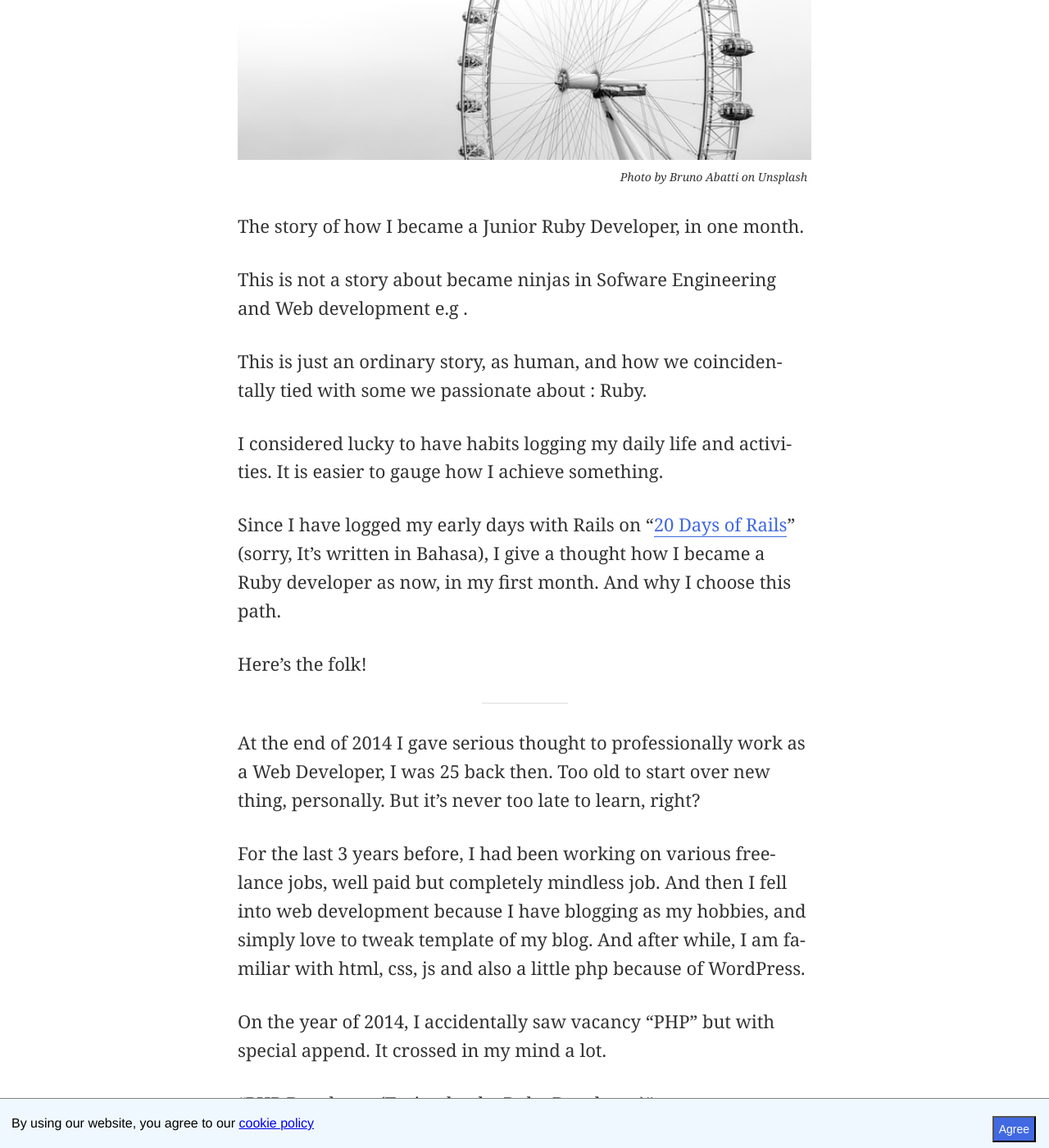
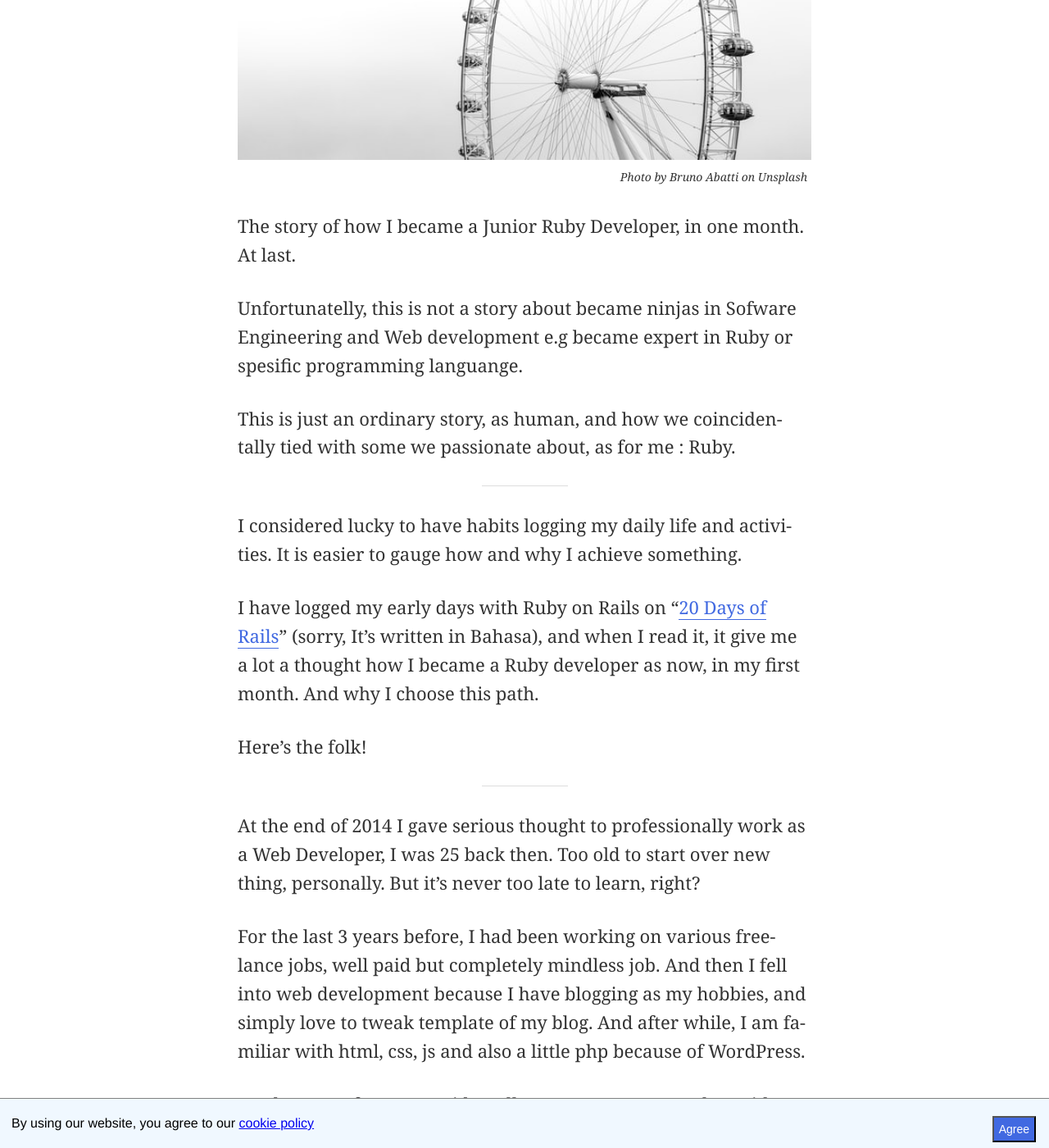
Before and after one commit to gizipp/gizipp.com, a Jekyll site: the page built from _posts/2020-06-11-junior-ruby-developer.md, in a window 1280 px wide and 1400 px high, scrolled down 516 px. Shown: the whole window at 82% size. Built offline with Jekyll 4.4.1, drawn with Linux system fonts in a browser that asks for light colours; some of the changed text lies outside the part shown.

Commit message:
Update 2020-06-11-junior-ruby-developer.md

```diff
--- a/_posts/2020-06-11-junior-ruby-developer.md
+++ b/_posts/2020-06-11-junior-ruby-developer.md
@@ -8,17 +8,20 @@
   - story
 image: 2
 last_modified_at: 2020-06-04T00:00:00+00:00
+last_modified_at: 2021-12-10
 ---
 
-The story of how I became a Junior Ruby Developer, in one month.
+The story of how I became a Junior Ruby Developer, in one month. At last.
 
-This is not a story about became ninjas in Sofware Engineering and Web development e.g .
+Unfortunatelly, this is not a story about became ninjas in Sofware Engineering and Web development e.g became expert in Ruby or spesific programming languange.
 
-This is just an ordinary story, as human, and how we coincidentally tied with some we passionate about : Ruby.
+This is just an ordinary story, as human, and how we coincidentally tied with some we passionate about, as for me : Ruby.
 
-I considered lucky to have habits logging my daily life and activities. It is easier to gauge how I achieve something.
+***
 
-Since I have logged my early days with Rails on "[20 Days of Rails](https://blog.gizipp.com/20-days-of-rails)" (sorry, It's written in Bahasa), I give a thought how I became a Ruby developer as now, in my first month. And why I choose this path.
+I considered lucky to have habits logging my daily life and activities. It is easier to gauge how and why I achieve something.
+
+I have logged my early days with Ruby on Rails on "[20 Days of Rails](https://blog.gizipp.com/20-days-of-rails)" (sorry, It's written in Bahasa), and when I read it, it give me a lot a thought how I became a Ruby developer as now, in my first month. And why I choose this path.
 
 Here's the folk!
 
@@ -50,6 +53,12 @@
 
 Yes!
 
-I was applying for WordPress Developer position! Not PHP or even Ruby. Because I don't have confident and skillset on PHP or even Ruby.
+But wait, did I apply as WordPress Developer rather than Ruby Developer?
+
+Yeah,  I was applying for WordPress Developer position! Not PHP or even Ruby. Because I don't have confident and skillset on PHP or even Ruby. My skil on PHP WordPress is only around 1 year and not expert, but I think it still good choises rather than Ruby Developer.
+
+Despite being rejected as WordPress Developer...
 
 But, how come I became Ruby Developer later?
+
+*to be continued*
```
